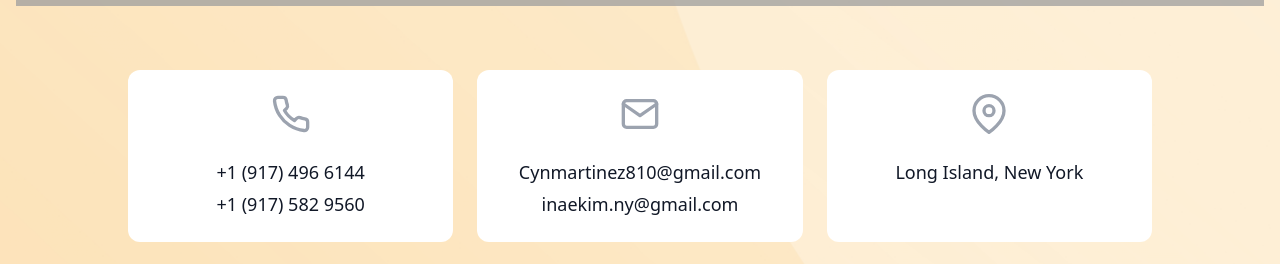
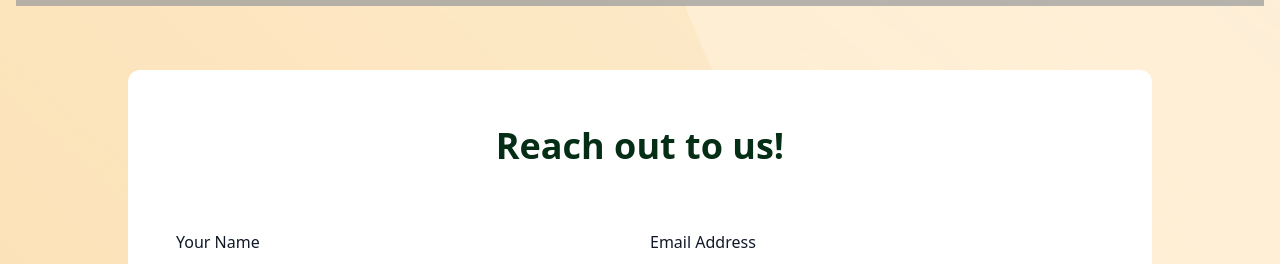
Before and after one commit to akabhowmick/tempo-aba, a React (Vite) app: page /careers in a window 1280 px wide. Shown: the part 351-615 px from the top of the page. Built offline with nearby package versions, Linux system fonts and the light colour scheme; grey boxes are pictures that could not be loaded.

Commit message:
remove contact box

```diff
--- a/src/components/Shared/ContactInfoBox.tsx
+++ b/src/components/Shared/ContactInfoBox.tsx
@@ -1,15 +1,15 @@
-import { FiPhone, FiMail, FiMapPin } from "react-icons/fi";
+// import { FiPhone, FiMail, FiMapPin } from "react-icons/fi";
 import { CareerForm } from "../Pages/CareersPage/CareerForm";
 import { ContactForm } from "../Pages/ContactPage/ContactForm";
 
 export const ContactInfoBox = ({ formType }: { formType: string }) => {
-  const cardStyles = "overflow-hidden bg-white rounded-xl";
-  const cardContentStyles = "p-6 text-lg";
-  const iconStyles = "flex-shrink-0 w-10 h-10 mx-auto text-gray-400";
+  // const cardStyles = "overflow-hidden bg-white rounded-xl";
+  // const cardContentStyles = "p-6 text-lg";
+  // const iconStyles = "flex-shrink-0 w-10 h-10 mx-auto text-gray-400";
 
   return (
     <div className="max-w-5xl mx-auto my-12 sm:mt-16">
-      <div className="grid grid-cols-1 gap-6 px-2 text-center md:px-0 md:grid-cols-3">
+      {/* <div className="grid grid-cols-1 gap-6 px-2 text-center md:px-0 md:grid-cols-3">
         <div className={cardStyles}>
           <div className={cardContentStyles}>
             <FiPhone className={iconStyles} />
@@ -58,7 +58,7 @@
             </p>
           </div>
         </div>
-      </div>
+      </div> */}
 
       {formType === "career" ? <CareerForm /> : <ContactForm />}
     </div>
```
